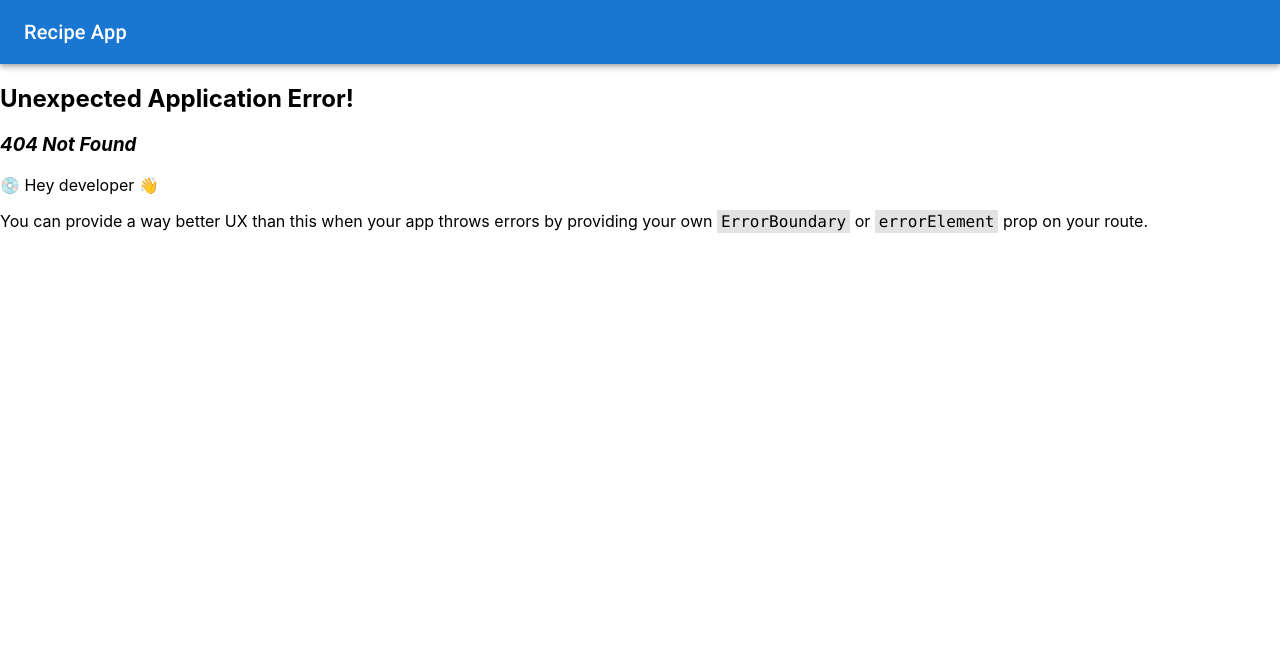
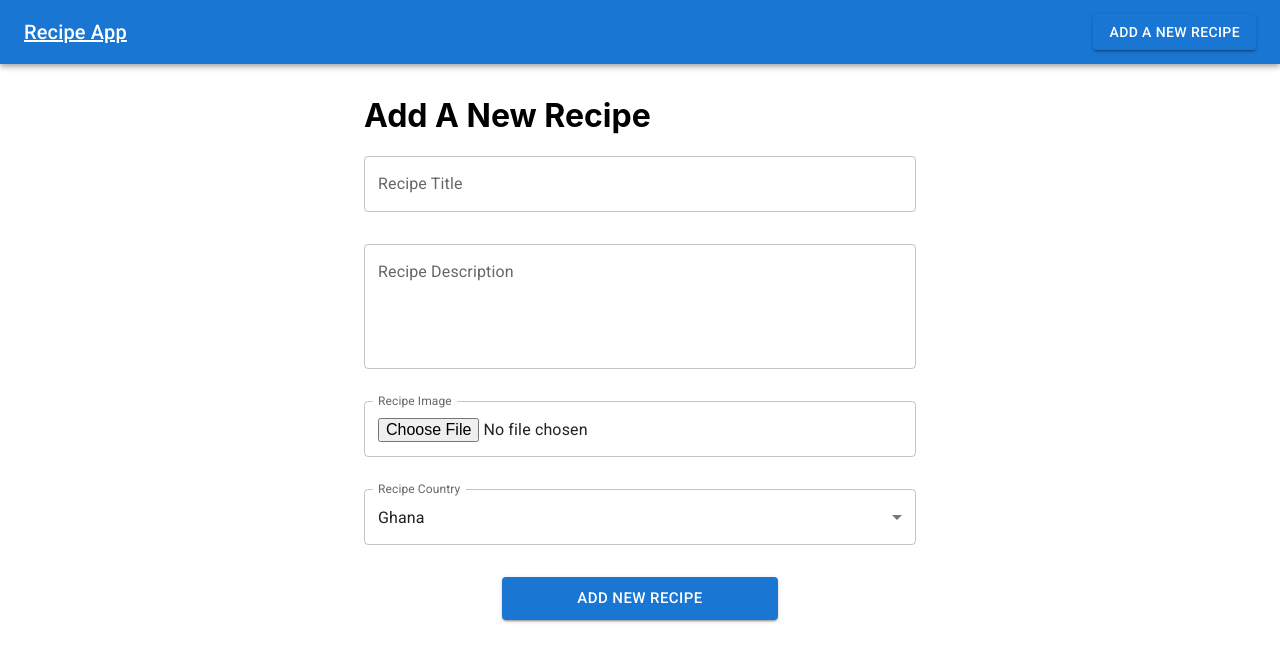
Before and after one commit to theophilusnuer/recipe-app, a React (Create React App) app: page /add-recipe in a window 1280 px wide. Before the commit this address had no page. Shown: the top 662 px of the page. Built offline with nearby package versions, Linux system fonts and the light colour scheme; a web font is replaced by a local one.

Commit message:
fetching data from my recipe-api

```diff
--- a/package.json
+++ b/package.json
@@ -7,6 +7,7 @@
     "@emotion/styled": "^11.11.0",
     "@fontsource/roboto": "^5.0.8",
     "@mui/icons-material": "^5.15.10",
+    "@mui/lab": "^5.0.0-alpha.169",
     "@mui/material": "^5.15.10",
     "@testing-library/jest-dom": "^5.17.0",
     "@testing-library/react": "^13.4.0",
--- a/src/App.js
+++ b/src/App.js
@@ -1,22 +1,18 @@
 import { RouterProvider, createBrowserRouter } from "react-router-dom";
-import Navbar from "./components/navbar";
 import Recipe from "./pages/recipe";
+import AddRecipe from "./pages/add-recipe";
 import Recipes from "./pages/recipes";
 
+
 const myrouter = createBrowserRouter([
-  {path:'/', element: <Recipes />},  //this shows that the the recipes page should show when the homepage is visited '/'
+  {path:'/', element: < Recipes/>},  //this shows that the the recipes page should show when the homepage is visited '/'
   {path:'/recipes', element: <Recipes />},
   {path:'/recipes/:id', element: <Recipe />},  //it links to any page with specific id allocated to it
+  {path:'add-recipe', element: <AddRecipe />},
 ]);
 
 function App() {
-  return (
-    <>
-
-   <Navbar />
-   <RouterProvider router={myrouter} />
-    </>
-  );
+  return <RouterProvider router={myrouter} />;
 }
 
 export default App;
--- a/src/components/navbar/index.jsx
+++ b/src/components/navbar/index.jsx
@@ -1,13 +1,16 @@
-import { AppBar, Toolbar, Typography} from "@mui/material";
+import { AppBar, Toolbar, Typography,Button } from "@mui/material";
+import { Link } from "react-router-dom";
 
 
 export default function Navbar() {
   return (
     <AppBar position="static">
       <Toolbar>
-        <Typography variant="h6" component="div" sx={{ flexGrow: 1 }}>
+        <Typography color="inherit" to="/recipes" variant="h6" component={Link} sx={{ flexGrow: 1 }}>
           Recipe App
         </Typography>
+
+        <Button to="/add-recipe" component={Link} variant="contained" color="primary">Add a new Recipe</Button>
       </Toolbar>
     </AppBar>
   );
--- /dev/null
+++ b/src/pages/add-recipe/index.jsx
@@ -0,0 +1,102 @@
+import { Alert, Box, Collapse, Container, IconButton, MenuItem, TextField } from "@mui/material";
+import { Close } from "@mui/icons-material";
+import { LoadingButton } from "@mui/lab";
+import { useState } from "react";
+import Navbar from "../../components/navbar";
+
+export const countries = [
+    { value: 'GH', label: 'Ghana' },
+    { value: 'NG', label: 'Nigeria' },
+    { value: 'BE', label: 'Benin' },
+    { value: 'TG', label: 'Togo' }
+];
+
+export default function AddRecipe() {
+    const [loading, setLoading] = useState(false);
+    const [open, setOpen] = useState(false);
+    const [message, setMessage] = useState('New Recipe Added Successfully!');
+
+    const addRecipe = async (event) => {
+        // Set loading to true
+        // Prevent default form submit behavior
+        // Get form data
+        // Post form data to the backend
+        // Update message based on response status
+        // Open collapsible Alert
+        // Set loading to false
+    }
+
+    return (
+        <>
+            <Navbar />
+            <Container sx={{ my: '2rem' }} maxWidth="sm">
+                <h1>Add A New Recipe</h1>
+                <form>
+                    <TextField
+                        sx={{ mb: '2rem' }}
+                        fullWidth
+                        name="title"
+                        label="Recipe Title" />
+                    <TextField
+                        sx={{ mb: '2rem' }}
+                        fullWidth
+                        name="description"
+                        label="Recipe Description"
+                        multiline
+                        rows={4} />
+                    <TextField
+                        sx={{ mb: '2rem' }}
+                        InputLabelProps={{
+                            shrink: true,
+                        }}
+                        type="file"
+                        fullWidth
+                        name="image"
+                        label="Recipe Image" />
+                    <TextField
+                        sx={{ mb: '2rem' }}
+                        select
+                        fullWidth
+                        name="country"
+                        label="Recipe Country"
+                        defaultValue="GH"
+                    >
+                        {countries.map((option) => (
+                            <MenuItem key={option.value} value={option.value}>
+                                {option.label}
+                            </MenuItem>
+                        ))}
+                    </TextField>
+                    <Box textAlign="center">
+                        <Collapse in={open}>
+                            <Alert
+                                action={
+                                    <IconButton
+                                        aria-label="close"
+                                        color="inherit"
+                                        size="small"
+                                        onClick={() => {
+                                            setOpen(false);
+                                        }}
+                                    >
+                                        <Close fontSize="inherit" />
+                                    </IconButton>
+                                }
+                                sx={{ mb: 2 }}
+                            >{message}</Alert>
+                        </Collapse>
+
+                        <LoadingButton
+                            sx={{ width: '50%' }}
+                            loading={loading}
+                            type="submit"
+                            size="large"
+                            variant="contained">
+                            Add New Recipe
+                        </LoadingButton>
+                    </Box>
+                </form>
+            </Container>
+        </>
+    );
+}
--- a/src/pages/recipe/index.jsx
+++ b/src/pages/recipe/index.jsx
@@ -2,6 +2,7 @@ import { useParams } from "react-router-dom";
 import useSWR from "swr";
 import loadingIcon from '../../assets/images/infinite-spinner.svg';
 import { Container } from "@mui/material";
+import Navbar from "../../components/navbar";
 
 
 const getRecipe = (...args) => {
@@ -16,15 +17,16 @@ const getRecipe = (...args) => {
 export default function Recipe() {
 
     const { id } = useParams();
-    const { data, isLoading } = useSWR(`https://api.spoonacular.com/recipes/${id}/information`, getRecipe);
+    const { data, isLoading } = useSWR(`${process.env.REACT_APP_RECIPE_API_URL}/recipes/${id}`, getRecipe);
     // console.log(data,isLoading);
     return (
         <>
+            <Navbar />
             {isLoading ? (<img src={loadingIcon} alt='' />) : (
                 <Container>
                     <h1>{data.title}</h1>
                     <div dangerouslySetInnerHTML={{ __html: data.summary }} />
-                    <img src={data.image} alt="" />
+                    <img src={data.image} alt={data.title} />
                 </Container>
             )}
         </>
--- a/src/pages/recipes/index.jsx
+++ b/src/pages/recipes/index.jsx
@@ -1,8 +1,9 @@
 import { Card, CardContent, CardMedia, Container, Grid, TextField, Typography, CardActionArea } from "@mui/material";
 import { useEffect, useState } from "react";
-import emptyIcon from '../../assets/images/undraw_no_data_re_kwbl.svg';
+import emptyIcon from '../../assets/images/undraw_page_not_found_re_e9o6.svg';
 import loadingIcon from '../../assets/images/infinite-spinner.svg';
 import { Link } from "react-router-dom";
+import Navbar from "../../components/navbar";
 
 export default function Recipes() {
     const [recipes, setRecipes] = useState([]);
@@ -12,15 +13,14 @@ export default function Recipes() {
     const getRecipes = () => {
         setLoading(true);
             //prepare URL
-            const url = new URL ('https://api.spoonacular.com/recipes/complexSearch');
-            url.searchParams.append('apiKey', process.env.REACT_APP_SPOONACULAR_API_KEY);
-            url.searchParams.append('query', keyword);
+            const url = new URL (`${process.env.REACT_APP_RECIPE_API_URL}/recipes`);
+
         // fetch recipes from API
         fetch(url)
             .then(response => response.json())
             .then(data => {
                 //update the recipes state
-                setRecipes(data.results);
+                setRecipes(data);
 
             })
             .catch(error => {
@@ -31,6 +31,8 @@ export default function Recipes() {
     }
 useEffect(getRecipes, [keyword])
     return (
+       <>
+        <Navbar/>
         <Container sx={{ my: '1rem' }}>
 
             <TextField fullWidth
@@ -41,7 +43,7 @@ useEffect(getRecipes, [keyword])
                 />
 
             <Grid sx={{ mt: '0.5rem', justifyContent:'center' }} container spacing={3}>
-              { loading ? <img src={loadingIcon} width='50%'alt='' /> : recipes.length > 0 ? recipes.map(recipe => ( <Grid key={recipe.id} item xs={4}>
+              { loading ? <img src={loadingIcon} width='50%'alt='' /> : recipes.length > 0 ? recipes.map(recipe => ( <Grid key={recipe._id} item xs={4}>
                     <Card sx={{ maxWidth: 345, height: '100%' }}>
                         <CardActionArea sx={{height: '100%'}}>
                             <CardMedia
@@ -51,7 +53,7 @@ useEffect(getRecipes, [keyword])
                                 alt={recipe.title}
                             />
                             <CardContent sx={{height: '100%'}}>
-                               <Link to={`/recipes/${recipe.id}`}>
+                               <Link to={`/recipes/${recipe._id}`}>
                                <Typography gutterBottom variant="h5" component="div">
                                     {recipe.title}
                                 </Typography>
@@ -60,9 +62,10 @@ useEffect(getRecipes, [keyword])
                             </CardContent>
                         </CardActionArea>
                     </Card>
-                </Grid>)) : <img src={emptyIcon} width='30%' alt=''/>}
+                </Grid>)) : <img src={emptyIcon} width='50%' height='50%' alt='nothing found'/>}
             </Grid>
         </Container>
+       </>
     );
 
 }
```
Also changed, not shown: src/assets/images/undraw_page_not_found_re_e9o6.svg (added), 1 other file (tests, documents, lock files or other folders).
